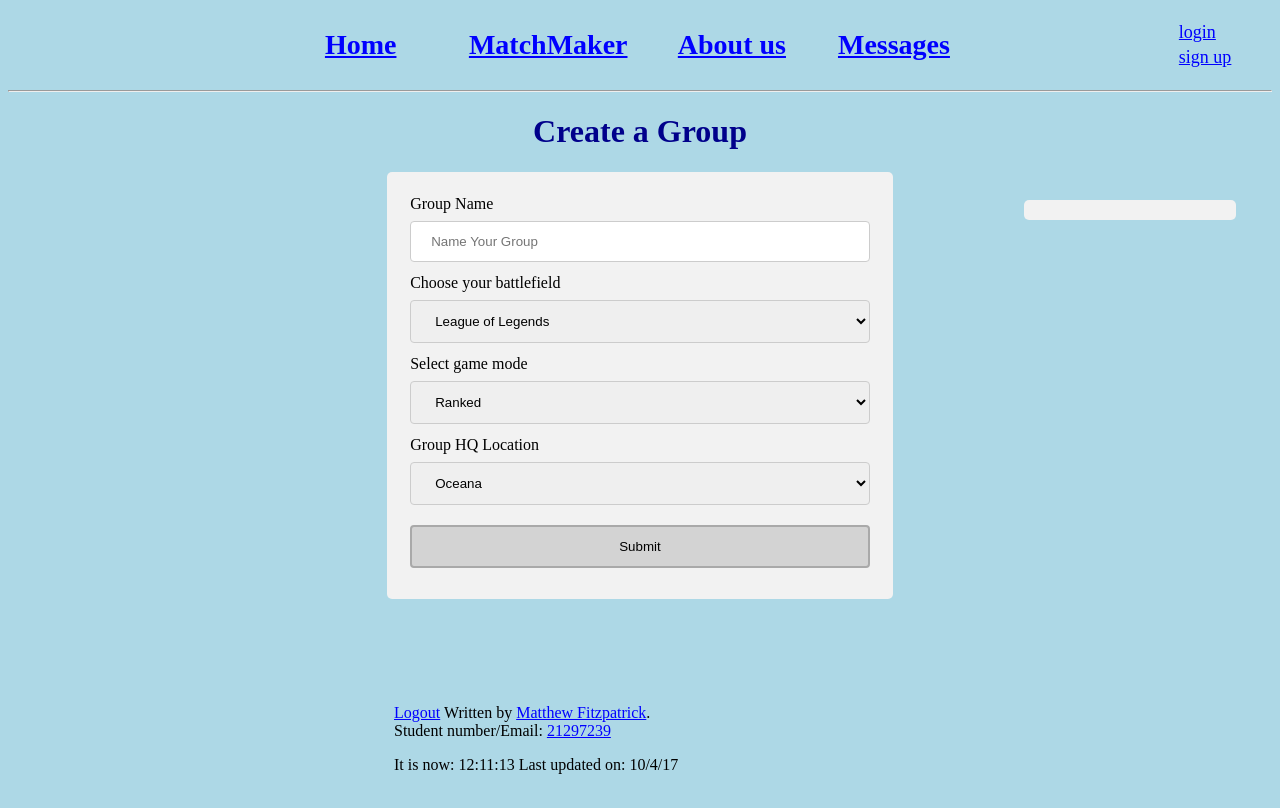
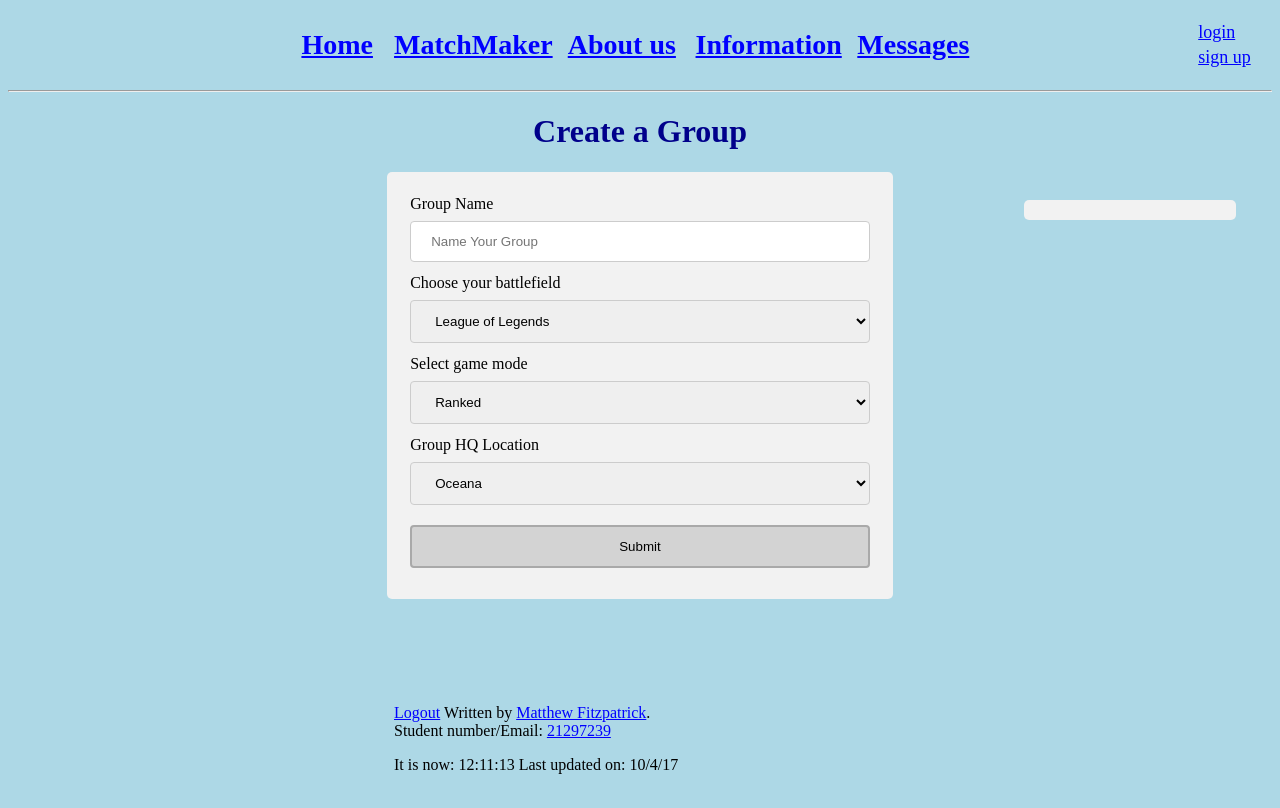
Before and after one commit to BjornBjornson/CITS3403, a website: page Front-end/groupCreate.html in a window 1280 px wide. Drawn offline with Linux system fonts and the light colour scheme; no server answers.

Commit message:
added information headers (page doesnt exist yet)

```diff
--- a/Front-end/groupCreate.html
+++ b/Front-end/groupCreate.html
@@ -16,6 +16,8 @@
 	    			<td><a class='header' href="Home">Home</a>  </td>
 	    			<td><a class='header' href="groupSearch">MatchMaker</a>  </td>
 	    			<td><a class='header' href="about">About us</a>	</td>
+            <td><a class='header' href="Information">Information</a>	</td>
+
 					<td><a class='header' href='mail'>Messages</a></td>
 	    			<td id="login">
 	    				<table id="subtable">
--- a/sandboxscript.js
+++ b/sandboxscript.js
@@ -1,3 +1,5 @@
+//this script was for testing purposes.
+
 var handler = require('./dataparser');
 process.env.NODE_ENV = "PRODUCTION";
 var mongoose = require('mongoose');
```
Also changed, not shown: Front-end/Home.html (+1 -0 lines), Front-end/Logout.html (+2 -0 lines), Front-end/about.html (+2 -0 lines), Front-end/groupPage.html (+2 -0 lines), Front-end/groupSearch.html (+2 -0 lines), Front-end/login.html (+2 -0 lines), Front-end/mail.html (+2 -0 lines), Front-end/newUser.html (+2 -0 lines), README.md.
